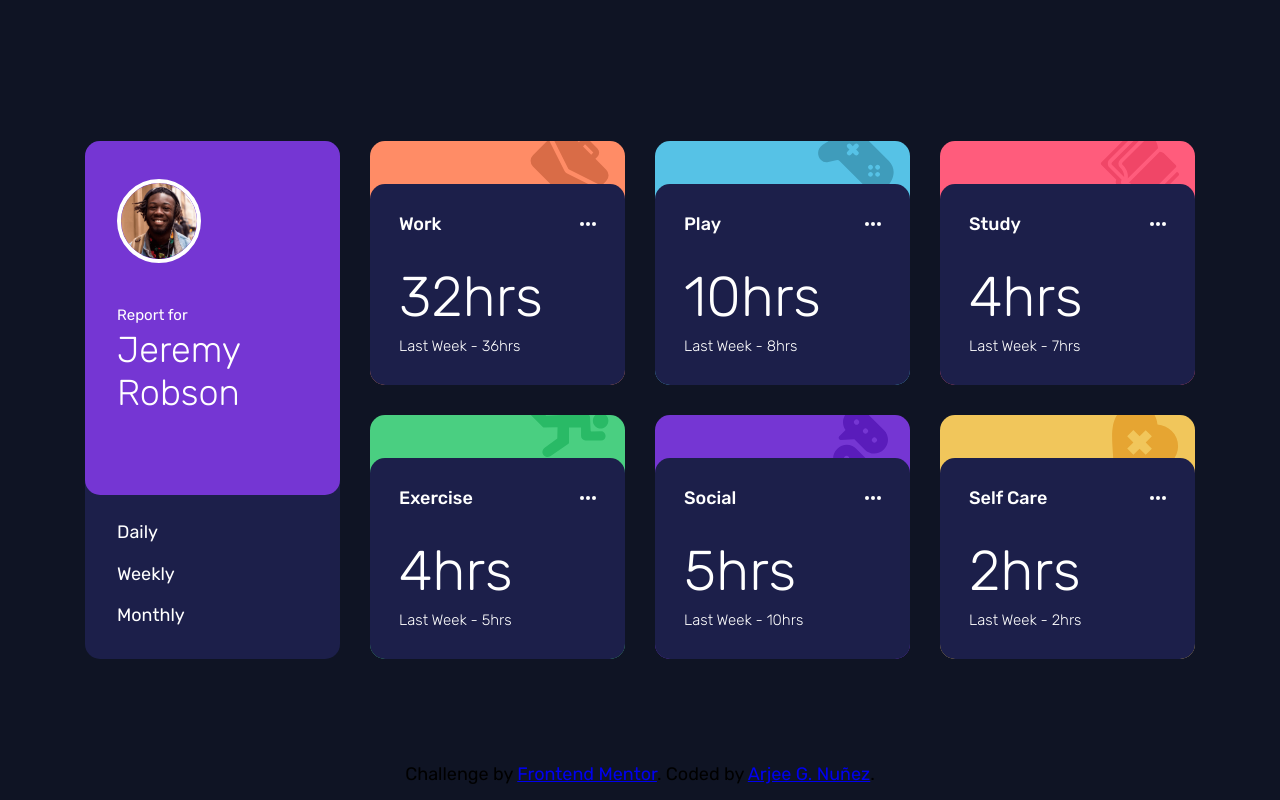
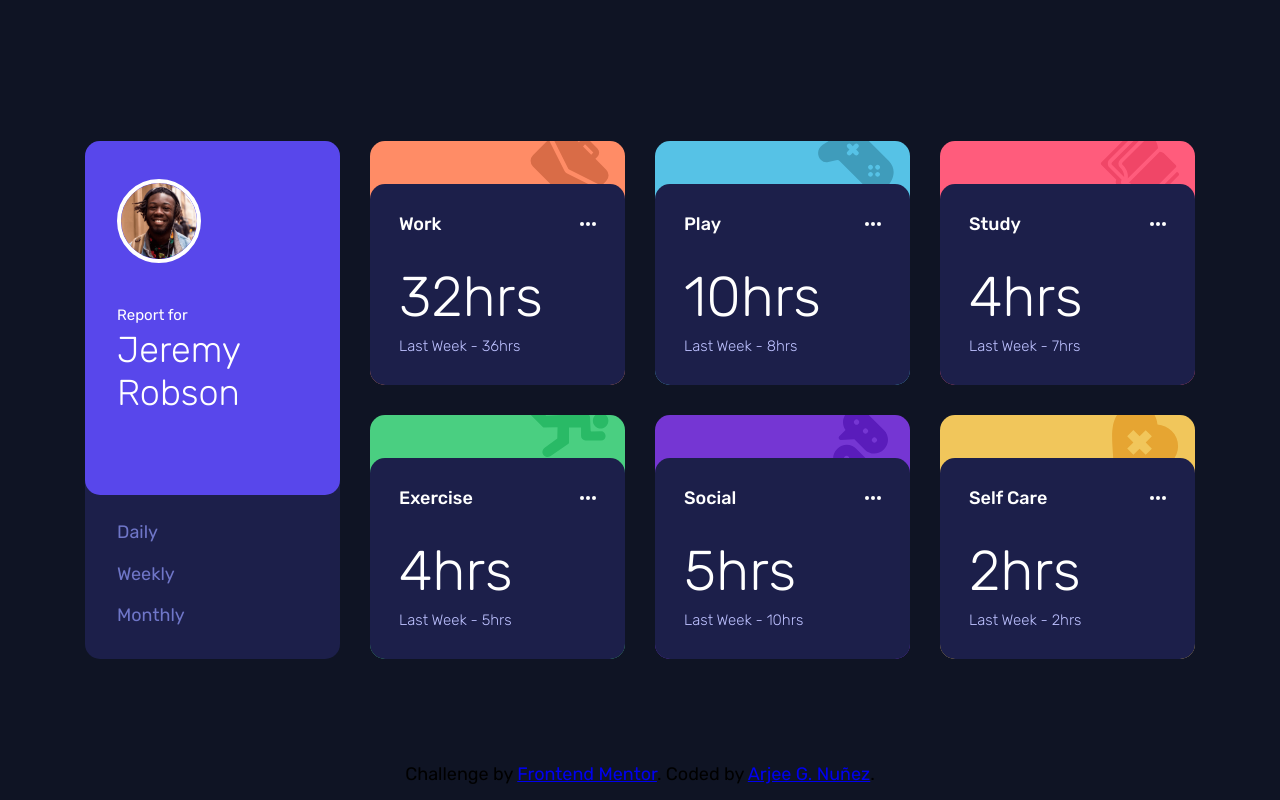
Before and after one commit to arjeenunez/project-time-tracker-dashboard, a plain HTML site: page index.html in a window 1280 px wide. Drawn offline with nearby package versions, Linux system fonts and the light colour scheme.

Commit message:
Added JS functionality

```diff
--- a/index.html
+++ b/index.html
@@ -29,15 +29,15 @@
                     </ul>
                 </div>
                 <div class="dashboard-metrics">
-                    <div class="metrics-metric metric-work">
+                    <!-- <div class="metrics-metric metric-work">
                         <img src="./public/assets/icon-work.svg" class="metric-img" alt="work" />
                         <div class="metric-card">
                             <div class="card-header">
                                 <h3>Work</h3>
                                 <div class="ellipsis">
-                                    <div></div>
-                                    <div></div>
-                                    <div></div>
+                                    <div class="dot"></div>
+                                    <div class="dot"></div>
+                                    <div class="dot"></div>
                                 </div>
                             </div>
                             <h2 class="card-hours">32hrs</h2>
@@ -118,7 +118,7 @@
                             <h2 class="card-hours">2hrs</h2>
                             <span class="card-text">Last Week - 2hrs</span>
                         </div>
-                    </div>
+                    </div> -->
                 </div>
             </div>
             <div class="attribution">Challenge by <a href="https://www.frontendmentor.io?ref=challenge" target="_blank">Frontend Mentor</a>. Coded by <a href="#">Arjee G. Nuñez</a>.</div>
--- a/public/scripts/index.js
+++ b/public/scripts/index.js
@@ -1,7 +1,87 @@
 'use strict';
+
+const scheme = [
+    { key: 'work', color: '--color-work', add: './public/assets/icon-work.svg' },
+    { key: 'play', color: '--color-play', add: './public/assets/icon-play.svg' },
+    { key: 'study', color: '--color-study', add: './public/assets/icon-study.svg' },
+    { key: 'exercise', color: '--color-exercise', add: './public/assets/icon-exercise.svg' },
+    { key: 'social', color: '--color-social', add: './public/assets/icon-social.svg' },
+    { key: 'self care', color: '--color-self-care', add: './public/assets/icon-self-care.svg' },
+];
 
 const getData = async function () {
     const response = await fetch('./data.json');
     const resJson = await response.json();
-    console.log(resJson);
+    return resJson;
 };
+
+const createContainer = function (element, className) {
+    const container = document.createElement(element);
+    container.classList.add(className);
+    return container;
+};
+
+const createText = function (element, text, className) {
+    const textElement = document.createElement(element);
+    textElement.textContent = text;
+    if (className) {
+        textElement.classList.add(className);
+    }
+    return textElement;
+};
+
+const createImage = function (src, alt, className) {
+    const img = document.createElement('img');
+    img.src = src;
+    img.alt = alt;
+    if (className) {
+        img.classList.add(className);
+    }
+    return img;
+};
+
+const ellipsis = function () {
+    const ellipsisContainer = createContainer('div', 'ellipsis');
+    for (let i = 0; i < 3; i++) {
+        const dot = createContainer('div', 'dot');
+        ellipsisContainer.appendChild(dot);
+    }
+    return ellipsisContainer;
+};
+
+const createMetric = function (title, currentHours, pastHours, color, iconSrc) {
+    const metricsMetric = createContainer('div', `metrics-metric`);
+    metricsMetric.style.backgroundColor = color;
+
+    const metricCard = createContainer('div', 'metric-card');
+    const metricImg = createImage(iconSrc, title.toLowerCase(), 'metric-img');
+
+    const cardHeader = createContainer('div', 'card-header');
+    const cardTitle = createText('h3', title[0].toUpperCase() + title.slice(1));
+    const ellipsisContainer = ellipsis();
+    cardHeader.append(cardTitle);
+    cardHeader.append(ellipsisContainer);
+
+    const cardHours = createText('h2', `${currentHours}hrs`, 'card-hours');
+    const cardText = createText('span', `Last Week - ${pastHours}hrs`, 'card-text');
+
+    metricCard.append(cardHeader);
+    metricCard.append(cardHours);
+    metricCard.append(cardText);
+    metricsMetric.append(metricImg);
+    metricsMetric.append(metricCard);
+    return metricsMetric;
+};
+
+const renderData = async function () {
+    const data = await getData();
+    const dashboardMetrics = document.querySelector('.dashboard-metrics');
+    data.forEach(item => {
+        const foundKey = scheme.find(el => el.key === item.title.toLowerCase());
+        const metric = createMetric(item.title, item.timeframes.weekly.current, item.timeframes.weekly.previous, `var(${foundKey.color})`, foundKey.add);
+        dashboardMetrics.append(metric);
+    });
+    console.log(data);
+};
+
+renderData();
--- a/public/styles/index.css
+++ b/public/styles/index.css
@@ -1,15 +1,15 @@
 :root {
     --color-purple-600: hsl(246, 80%, 60%);
-    --color-orange-300: hsl(15, 100%, 70%); /* Work */
-    --color-blue-300: hsl(195, 74%, 62%); /* Play */
-    --color-pink-400: hsl(348, 100%, 68%); /* Study*/
-    --color-green-400: hsl(145, 58%, 55%); /* Exercise */
-    --color-purple-700: hsl(264, 64%, 52%); /* Social */
-    --color-yellow-300: hsl(43, 84%, 65%); /* Self care */
+    --color-purple-500: hsl(235, 45%, 61%);
+    --color-navy-200: hsl(236, 100%, 87%);
     --color-navy-950: hsl(226, 43%, 10%);
     --color-navy-900: hsl(235, 46%, 20%);
-    --color-purple-500: hsl(235, 45%, 61%);
-    --color-navy-200: hsl(236, 100%, 87%);
+    --color-work: hsl(15, 100%, 70%); /* Work */
+    --color-play: hsl(195, 74%, 62%); /* Play */
+    --color-study: hsl(348, 100%, 68%); /* Study*/
+    --color-exercise: hsl(145, 58%, 55%); /* Exercise */
+    --color-social: hsl(264, 64%, 52%); /* Social */
+    --color-self-care: hsl(43, 84%, 65%); /* Self care */
 }
 
 * {
@@ -58,7 +58,8 @@ main {
     width: 100%;
     height: 100%;
     max-height: 354px;
-    background-color: var(--color-purple-700);
+    background-color: red;
+    background-color: var(--color-purple-600);
     border-radius: 15px;
     display: flex;
     flex-direction: column;
@@ -85,7 +86,7 @@ ul {
     list-style-type: none;
     padding: 0;
     margin: 0;
-    color: white;
+    color: var(--color-purple-500);
     margin: 26px 32px 0 32px;
     max-height: 105px;
     height: 100%;
@@ -96,6 +97,10 @@ ul {
 
 li {
     cursor: pointer;
+}
+
+li:hover {
+    color: white;
 }
 
 .wrapper-img {
@@ -125,30 +130,6 @@ li {
     position: relative;
 }
 
-.metric-work {
-    background-color: var(--color-orange-300);
-}
-
-.metric-play {
-    background-color: var(--color-blue-300);
-}
-
-.metric-study {
-    background-color: var(--color-pink-400);
-}
-
-.metric-exercise {
-    background-color: var(--color-green-400);
-}
-
-.metric-social {
-    background-color: var(--color-purple-700);
-}
-
-.metric-self-care {
-    background-color: var(--color-yellow-300);
-}
-
 .metric-img {
     position: absolute;
     right: 16px;
@@ -162,6 +143,11 @@ li {
     padding: 29px;
     border-radius: 15px 15px 0 0;
     z-index: 1;
+}
+
+.metric-card:hover {
+    background-color: var(--color-purple-500);
+    transition: all ease-in-out 0.3s;
 }
 
 .card-header {
@@ -187,7 +173,7 @@ h3 {
     cursor: pointer;
 }
 
-.ellipsis div {
+.dot {
     width: 4px;
     height: 4px;
     background-color: white;
@@ -204,7 +190,7 @@ h3 {
 
 .card-text {
     font-size: 15px;
-    color: white;
+    color: var(--color-navy-200);
     font-weight: 300;
 }
 
```
